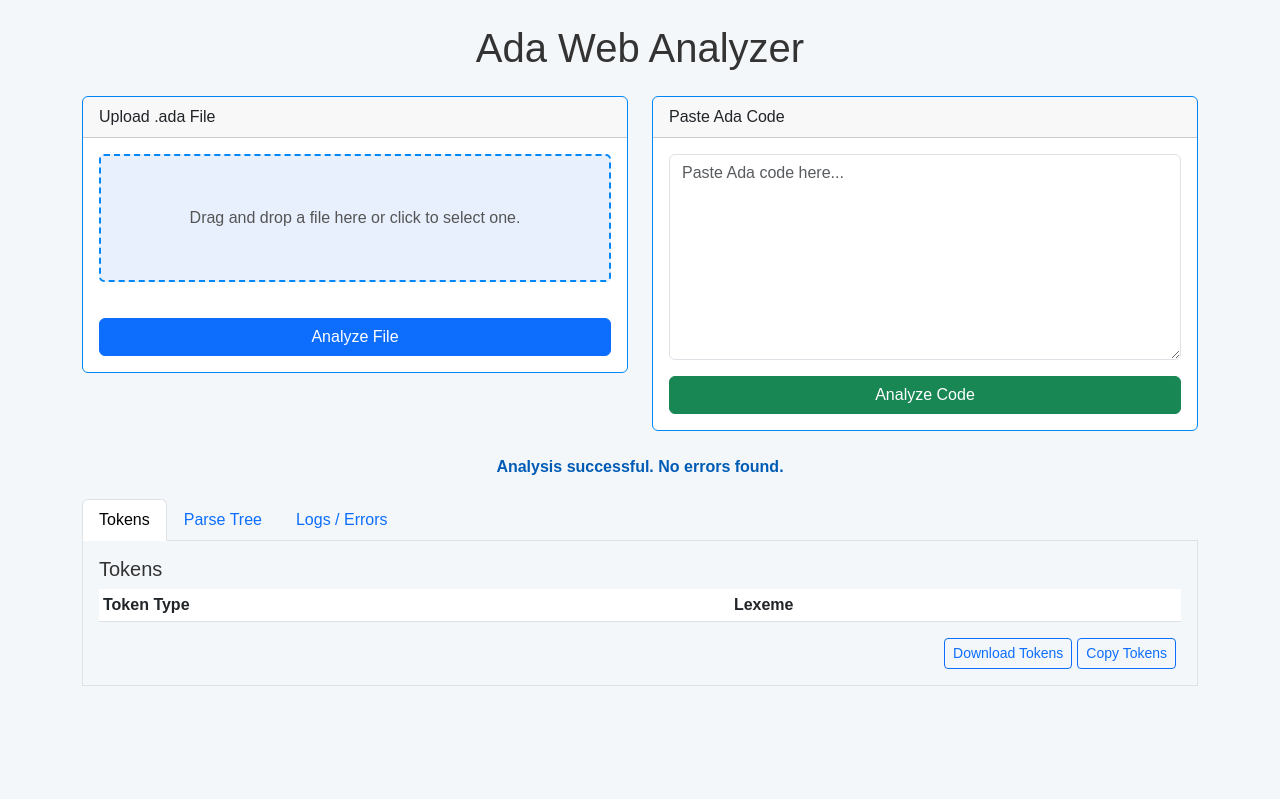
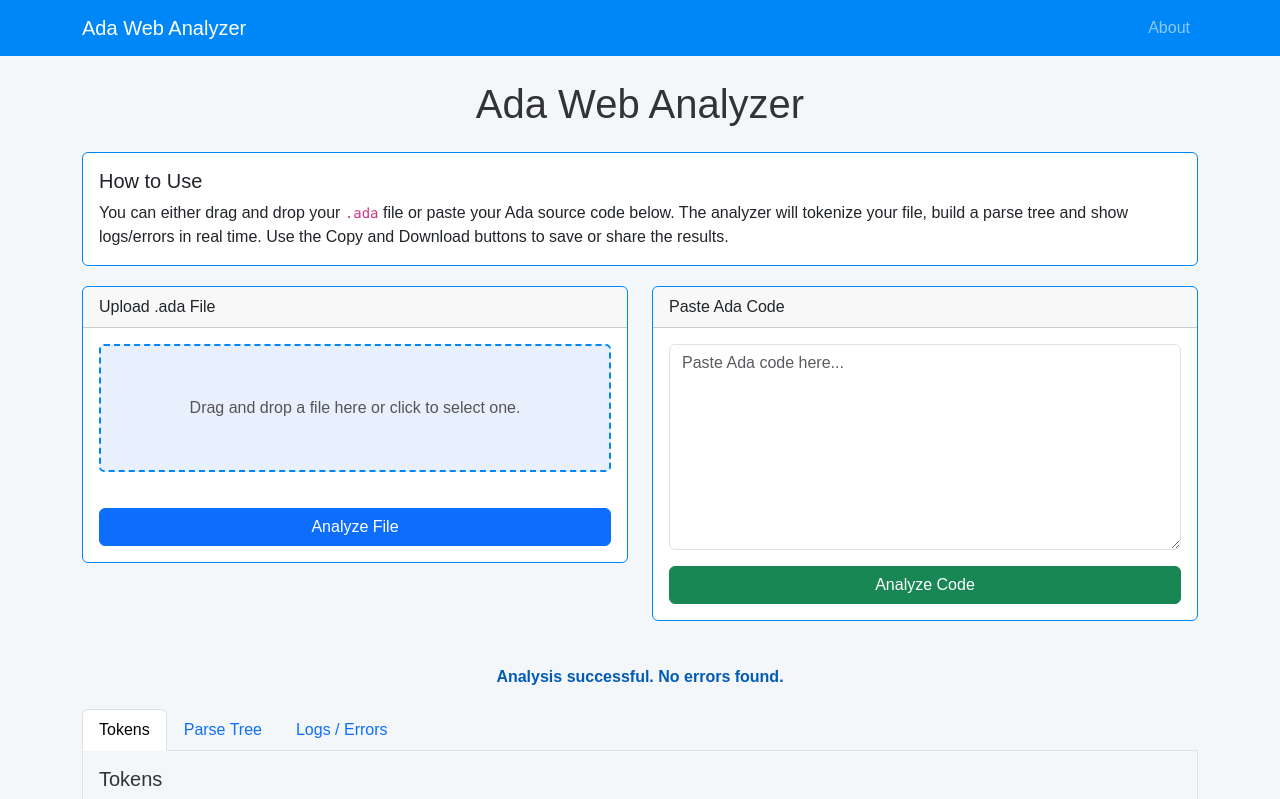
Before and after one commit to jakujobi/Ada_Web_Analyzer, a Django app: page / in a window 1280 px wide. Shown: the top 799 px of the page. Before the commit the page ends 686 px from the top, so only its background shows below. Run offline with Django 5.2, Linux system fonts and the light colour scheme; lists and menus that the app fills with data are empty; some libraries are stand-ins or nearby versions.

Commit message:
Add navbar and usage instructions to upload_code.html; include about modal for user guidance

```diff
--- a/analysis/templates/analysis/upload_code.html
+++ b/analysis/templates/analysis/upload_code.html
@@ -21,6 +21,7 @@
         }
         .card {
             border-color: #0087F7;
+            margin-bottom: 20px;
         }
         #drop-zone {
             width: 100%;
@@ -61,8 +62,33 @@
     </style>
 </head>
 <body>
+    <!-- Navbar -->
+    <nav class="navbar navbar-expand-lg navbar-dark" style="background-color: #0087F7;">
+      <div class="container">
+        <a class="navbar-brand" href="#">Ada Web Analyzer</a>
+        <button class="navbar-toggler" type="button" data-bs-toggle="collapse" data-bs-target="#navbarNav">
+          <span class="navbar-toggler-icon"></span>
+        </button>
+        <div id="navbarNav" class="collapse navbar-collapse">
+          <ul class="navbar-nav ms-auto">
+            <li class="nav-item">
+              <a class="nav-link" href="#" data-bs-toggle="modal" data-bs-target="#aboutModal">About</a>
+            </li>
+          </ul>
+        </div>
+      </div>
+    </nav>
+
     <div class="container py-4">
         <h1 class="mb-4 text-center">Ada Web Analyzer</h1>
+
+        <!-- Usage Instructions -->
+        <div class="card">
+            <div class="card-body">
+                <h5 class="card-title">How to Use</h5>
+                <p class="card-text">You can either drag and drop your <code>.ada</code> file or paste your Ada source code below. The analyzer will tokenize your file, build a parse tree and show logs/errors in real time. Use the Copy and Download buttons to save or share the results.</p>
+            </div>
+        </div>
 
         <!-- Row for Upload or Paste Code -->
         <div class="row mb-4">
@@ -218,6 +244,25 @@
         </div>
     </div>
 
+    <!-- About Modal -->
+    <div class="modal fade" id="aboutModal" tabindex="-1" aria-labelledby="aboutModalLabel" aria-hidden="true">
+      <div class="modal-dialog modal-dialog-centered">
+        <div class="modal-content">
+          <div class="modal-header" style="background-color: #0087F7; color:#fff;">
+            <h5 class="modal-title" id="aboutModalLabel">About Ada Web Analyzer</h5>
+            <button type="button" class="btn-close btn-close-white" data-bs-dismiss="modal" aria-label="Close"></button>
+          </div>
+          <div class="modal-body">
+            <p>Ada Web Analyzer is a tool that tokenizes and parses Ada source code. It provides a visual parse tree, token list, and logs with errors if any. It is designed with a clean, techy interface using shades of blue and light gray.</p>
+            <p>Simply drop your file or paste your source code and click on the analyze buttons.</p>
+          </div>
+          <div class="modal-footer">
+            <button type="button" class="btn btn-secondary" data-bs-dismiss="modal">Close</button>
+          </div>
+        </div>
+      </div>
+    </div>
+
     <!-- Bootstrap JS (via CDN) -->
     <script src="https://cdn.jsdelivr.net/npm/bootstrap@5.3.0/dist/js/bootstrap.bundle.min.js"></script>
     <!-- Your custom JS -->
```
